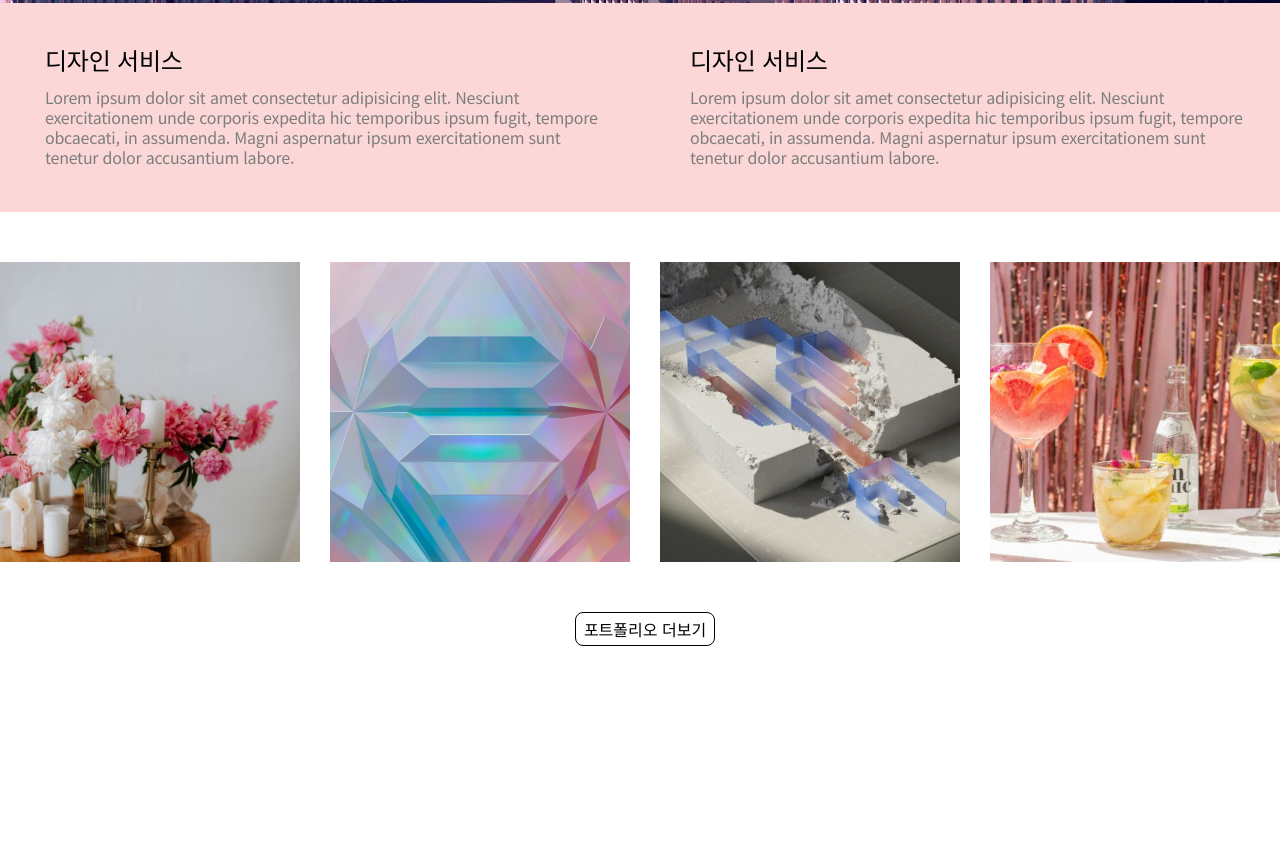
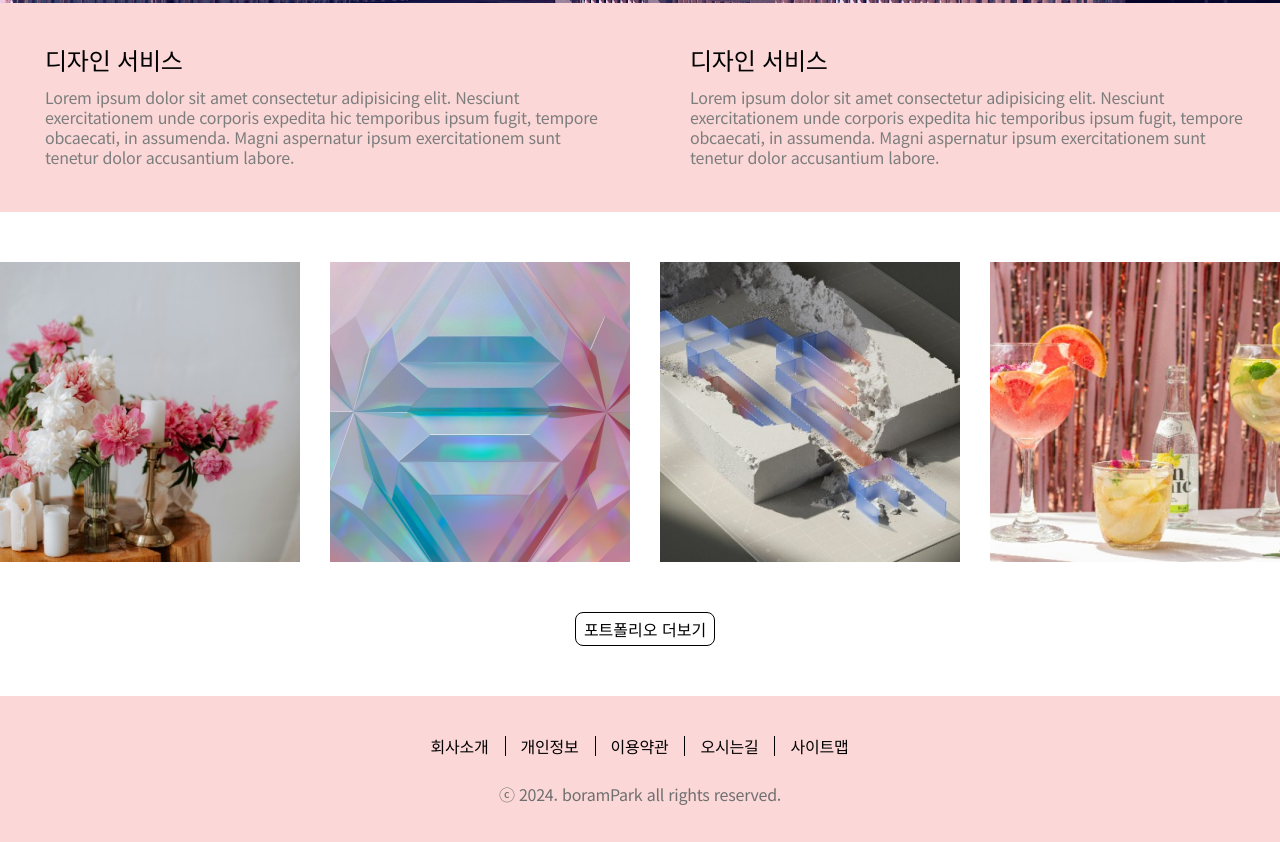
Before and after one commit to lovelybr0903/web_Structure_first, a plain HTML site: page index.html in a window 1280 px wide. Shown: the part 697-1539 px from the top of the page. Before the commit the page ends 1393 px from the top, so only its background shows below. Drawn offline with Linux system fonts and the light colour scheme.

Commit message:
푸터 추가

```diff
--- a/index.html
+++ b/index.html
@@ -7,6 +7,7 @@
     <link rel="stylesheet" href="/styles/index.css" />
     <link rel="stylesheet" href="/styles/header/header.css" />
     <link rel="stylesheet" href="/styles/main/main.css" />
+    <link rel="stylesheet" href="/styles/footer/footer.css" />
   </head>
   <body>
     <div class="wrap">
@@ -63,7 +64,16 @@
         <button onClick="handleClick('준비중입니다')">포트폴리오 더보기</button>
       </main>
       <!-- 헤더영역 -->
-      <footer></footer>
+      <footer>
+        <ul>
+          <li><a href="#">회사소개</a></li>
+          <li><a href="#">개인정보</a></li>
+          <li><a href="#">이용약관</a></li>
+          <li><a href="#">오시는길</a></li>
+          <li><a href="#">사이트맵</a></li>
+        </ul>
+        <p>ⓒ 2024. boramPark all rights reserved.</p>
+      </footer>
     </div>
     <script>
       const handleClick = (tetx) => {
--- /dev/null
+++ b/styles/footer/footer.css
@@ -0,0 +1,38 @@
+footer {
+  position: relative;
+  display: flex;
+  width: 100%;
+  padding-top: 40px;
+  padding-bottom: 40px;
+  flex-direction: column;
+  gap: 30px;
+  align-items: center;
+  background-color: #fcd7d7;
+}
+footer ul {
+  position: relative;
+  display: flex;
+  align-items: center;
+}
+footer ul li {
+  position: relative;
+  padding-left: 15px;
+  padding-right: 16px;
+  border-right: 1px solid #000;
+}
+footer ul li:last-child {
+  border: none;
+  /* boerder-right: 0px */
+}
+footer ul li a {
+  color: #000;
+  font-size: 1rem;
+  font-weight: 400;
+  line-height: 100%;
+}
+footer p {
+  color: #6f6f6f;
+  font-size: 1rem;
+  font-weight: 400;
+  line-height: 100%;
+}
```
